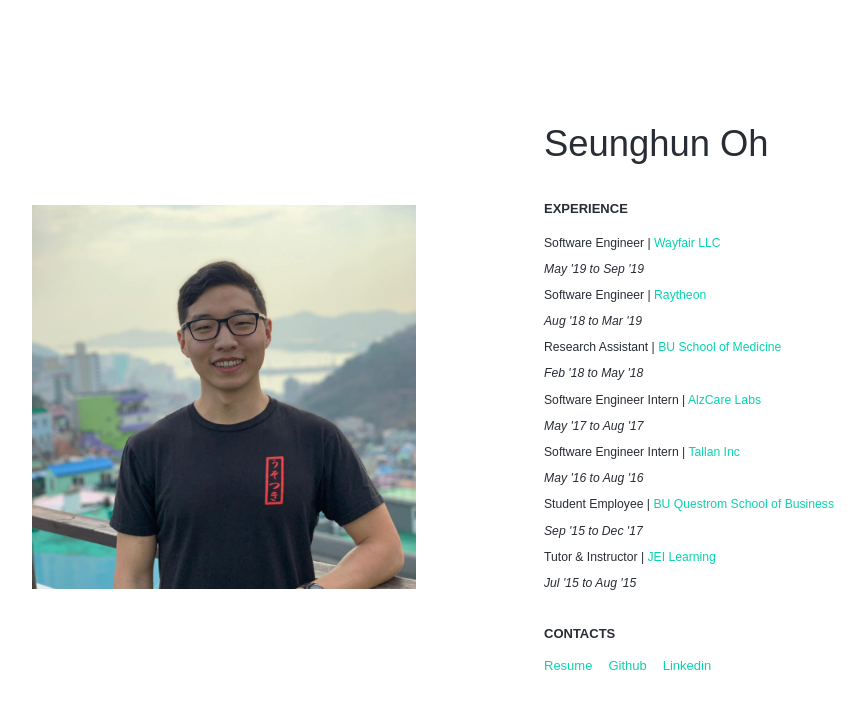
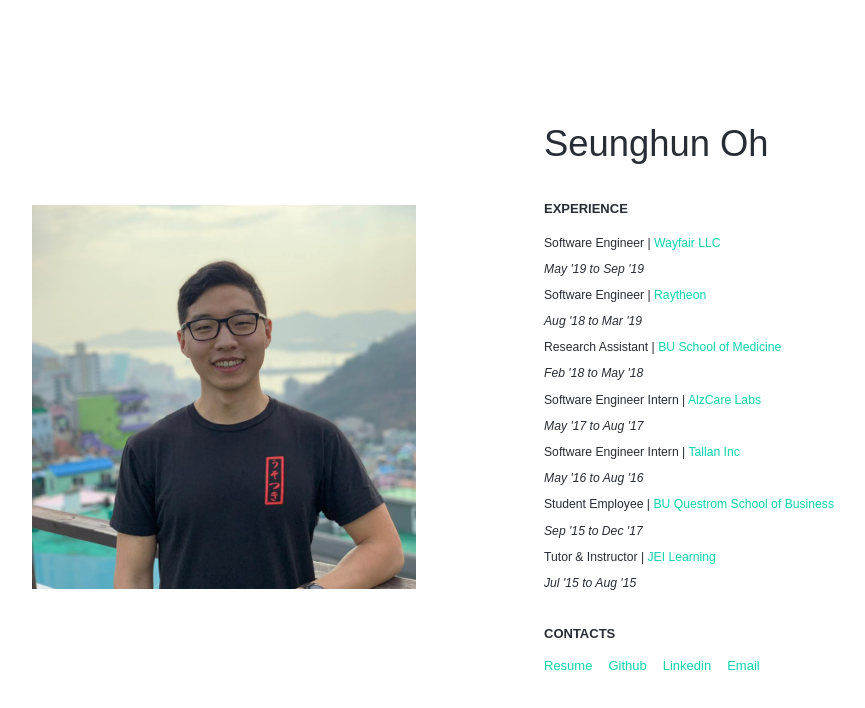
Before and after one commit to seunghunoh57/website, a React (Create React App) app: page / in a window 1280 px wide. Shown: the top 708 px of the page, without its empty margins (160-1025 px from the left). Built offline with nearby package versions, Linux system fonts and the light colour scheme.

Commit message:
Added email link

```diff
--- a/src/App.js
+++ b/src/App.js
@@ -116,6 +116,14 @@ export class App extends React.Component {
               >
                 Linkedin
               </a>
+              <a
+                className="App-link"
+                href="mailto:seunghun.oh57@gmail.com"
+                target="_blank"
+                rel="noopener noreferrer"
+              >
+                Email
+              </a>
             </div>
           </div>
         </header>
```
